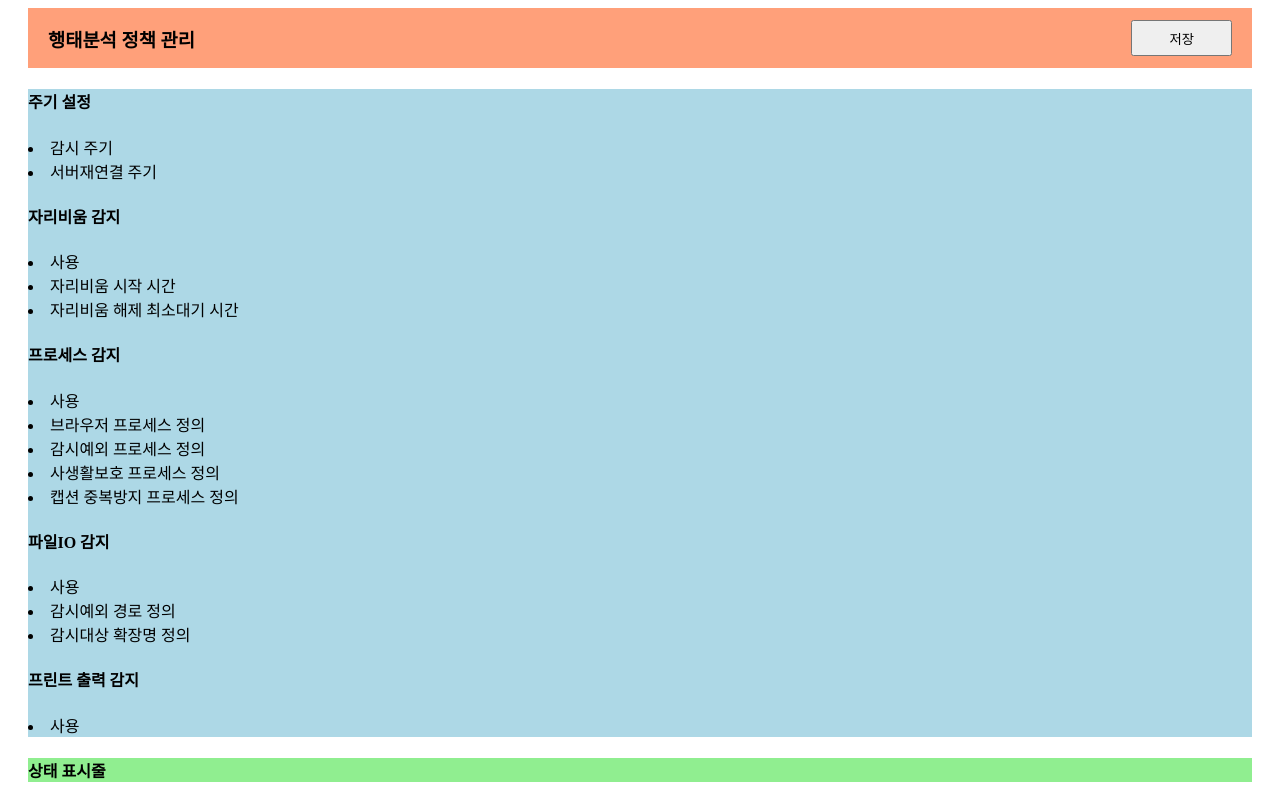
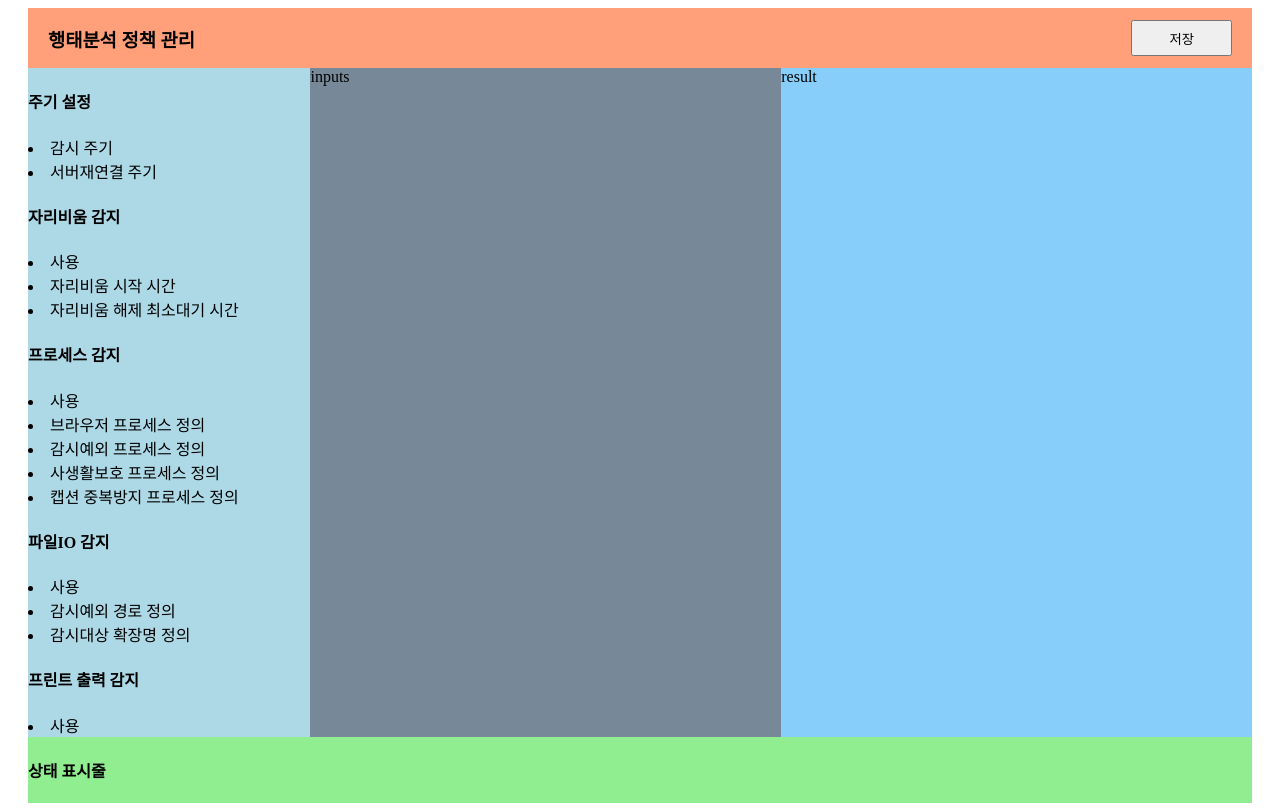
Before and after one commit to orselv99/userAction_backend, a website: page sources/http/rule.html in a window 1280 px wide. Drawn offline with Linux system fonts and the light colour scheme.

Commit message:
정책입력 페이지 작업중

```diff
--- a/sources/http/rule.css
+++ b/sources/http/rule.css
@@ -17,12 +17,22 @@
 }
 
 .mid {
+    display: flex;
+}
+.midLeft {
+    width: 30%;
     background-color: lightblue;
 }
-.rules {
-    background-color: lightblue;
+.midCenter {
+    width: 50%;
+    background-color: lightslategrey;
+}
+.midRight {
+    width: 50%;
+    background-color: lightskyblue;
 }
 
 .bot {
+    display: flex;
     background-color: lightgreen;
 }
--- a/sources/http/rule.html
+++ b/sources/http/rule.html
@@ -25,7 +25,7 @@
         </div>
         <!-- mid 좌측 -->
         <div class="mid">
-            <div class="rules">
+            <div class="midLeft">
                 <h4>주기 설정</h4>
                     <li>감시 주기</li>
                     <li>서버재연결 주기</li>
@@ -46,6 +46,12 @@
                 <h4>프린트 출력 감지</h4>
                     <li>사용</li>
             </div>
+            <div class="midCenter">
+                inputs
+            </div>
+            <div class="midRight">
+                result
+            </div>
         </div>
         <!-- mid 우측 -->
         <div>
```
